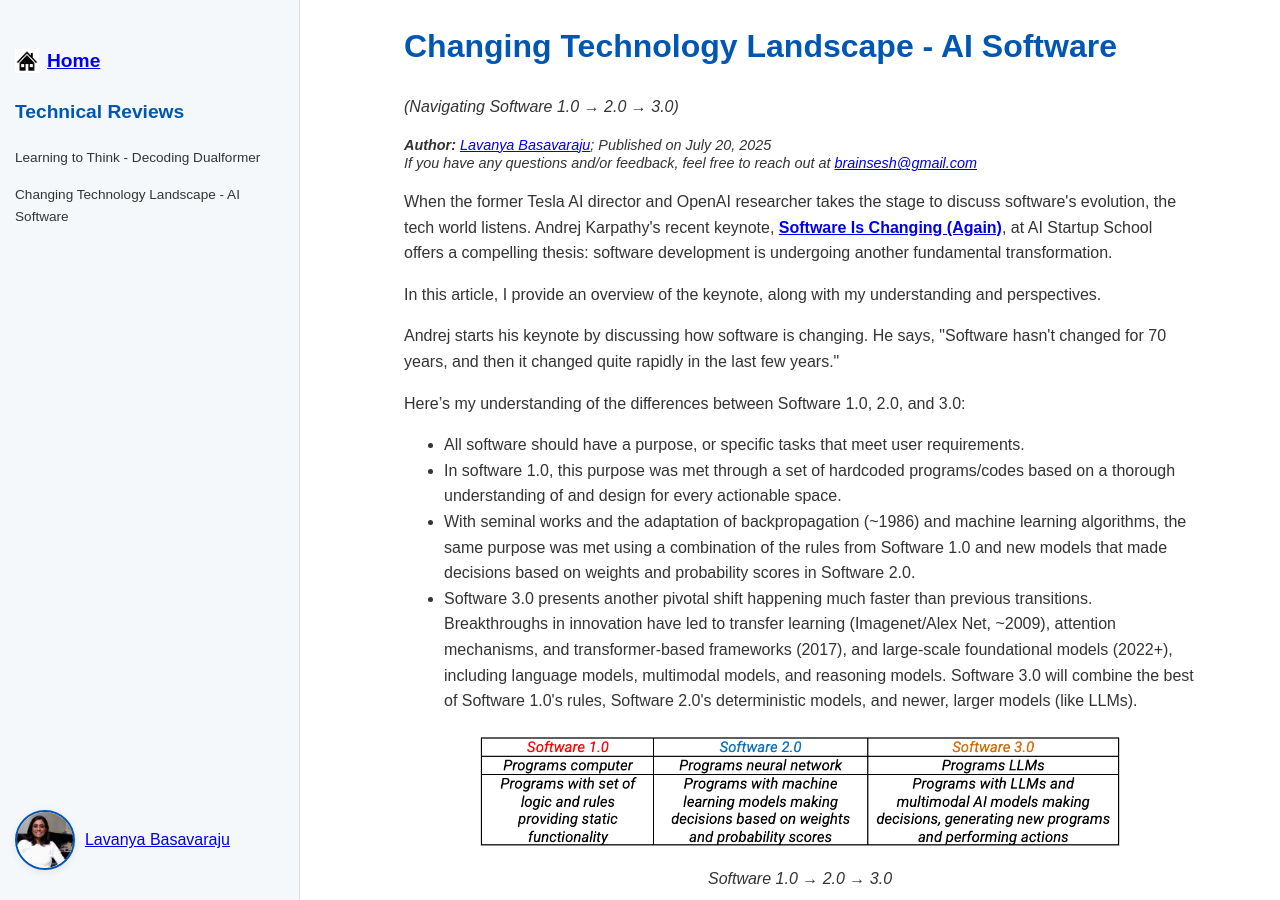
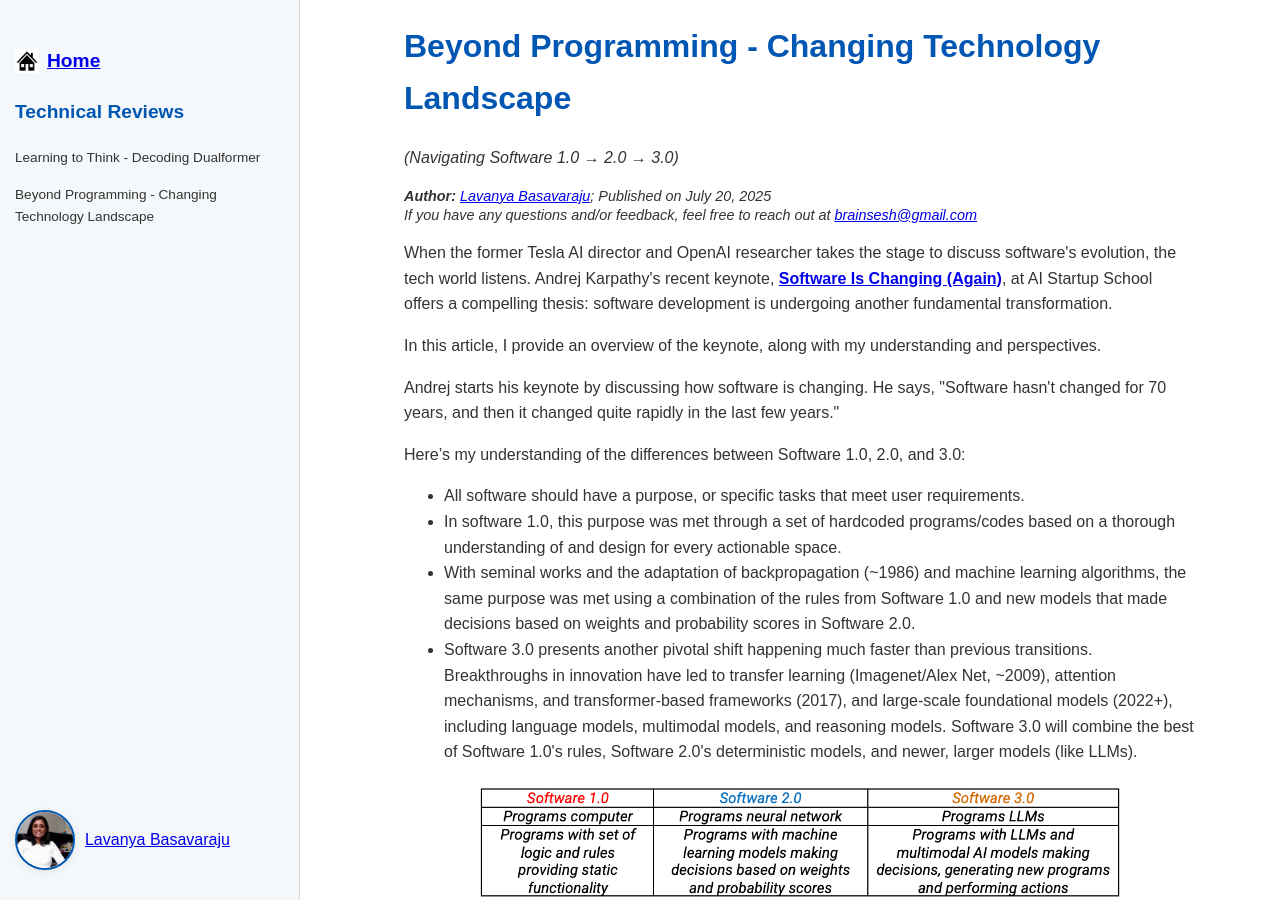
Before and after one commit to brainsesh/brainsesh.github.io, a Jekyll site: the page docs/software3/index.html, which Jekyll copies as it is, in a window 1280 px wide and 900 px high. Built offline with Jekyll 4.4.1, drawn with Linux system fonts in a browser that asks for light colours.

Commit message:
change 072025

```diff
--- a/docs/dualformer/index.html
+++ b/docs/dualformer/index.html
@@ -182,7 +182,7 @@
             <h2>Technical Reviews</h2>
             <ul>
                 <li style="font-size: 0.85em;"><a href="/docs/dualformer/index.html">Learning to Think - Decoding Dualformer</a></li>
-                <li style="font-size: 0.85em;"><a href="/docs/software3/index.html">Changing Technology Landscape - AI Software</a></li>
+                <li style="font-size: 0.85em;"><a href="/docs/software3/index.html">Beyond Programming - Changing Technology Landscape</a></li>
                 <!-- <li><a href="/docs/the-art-of-brainstorming/index.html">Llama-3.1</a></li> -->
             </ul>
             <!-- <h3>Technology Trends</h3> -->
--- a/docs/software3/index.html
+++ b/docs/software3/index.html
@@ -3,7 +3,7 @@
 <head>
     <meta charset="UTF-8">
     <meta name="viewport" content="width=device-width, initial-scale=1.0">
-    <title>Changing Technology Landscape - AI Software</title>
+    <title>Beyond Programming - Changing Technology Landscape</title>
     <style>
         body {
             font-family: Arial, sans-serif;
@@ -182,7 +182,7 @@
             <h2>Technical Reviews</h2>
             <ul>
                 <li style="font-size: 0.85em;"><a href="/docs/dualformer/index.html">Learning to Think - Decoding Dualformer</a></li>
-                <li style="font-size: 0.85em;"><a href="/docs/software3/index.html">Changing Technology Landscape - AI Software</a></li>
+                <li style="font-size: 0.85em;"><a href="/docs/software3/index.html">Beyond Programming - Changing Technology Landscape</a></li>
                 <!-- <li><a href="/docs/the-art-of-brainstorming/index.html">Searchformer</a></li> -->
                 <!-- <li><a href="/docs/the-art-of-brainstorming/index.html">Llama-3.1</a></li> -->
             </ul>
@@ -200,7 +200,7 @@
         </div>
     <div class="sidebar-overlay" id="sidebarOverlay"></div>
     <div class="main-content">
-    <h1>Changing Technology Landscape - AI Software</h1>
+    <h1>Beyond Programming - Changing Technology Landscape</h1>
     <p><em>(Navigating Software 1.0 → 2.0 → 3.0)</em></p>
     <p style="font-size: 0.9em; line-height: 1.3;">
         <em><b>Author:</b> <a href="https://www.linkedin.com/in/lavanya-basavaraju/" target="_blank">Lavanya Basavaraju</a>; Published on July 20, 2025 </em><br>
```
Also changed, not shown: README.md (+1 -1 lines).
